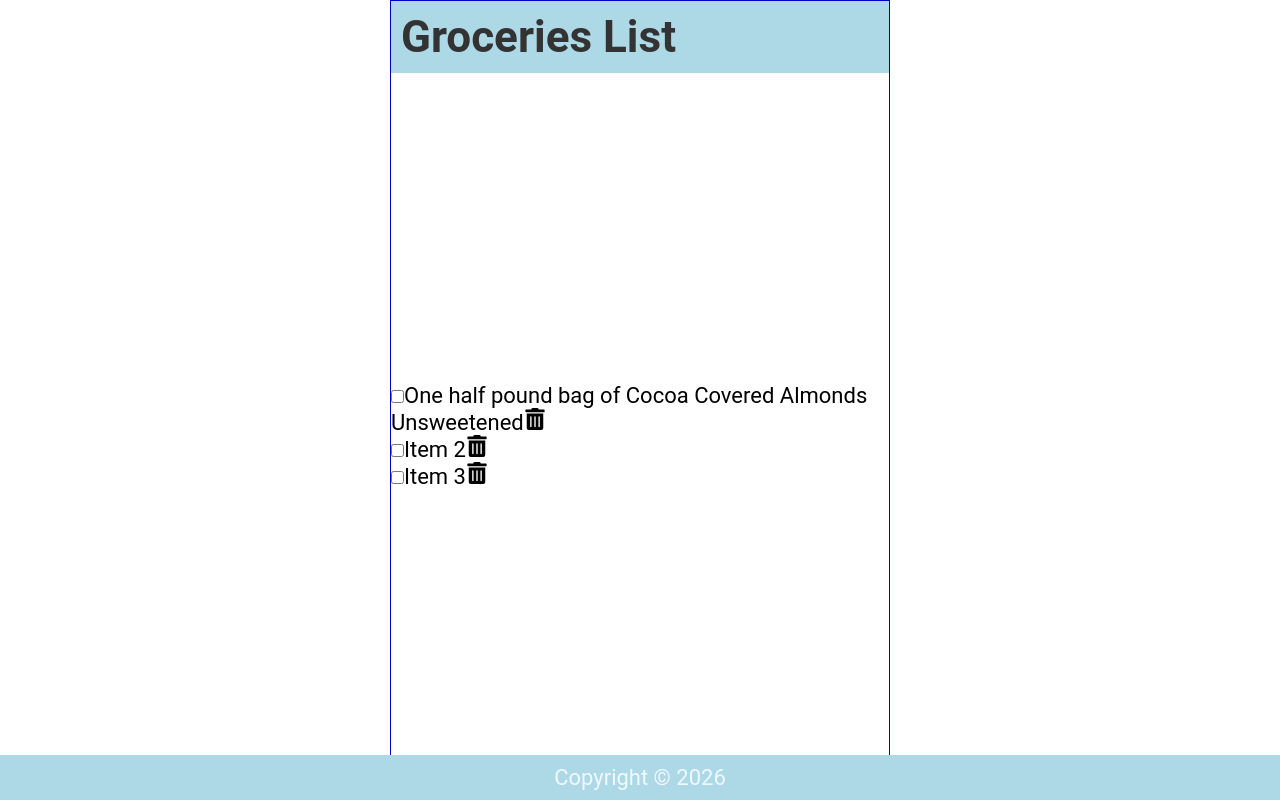
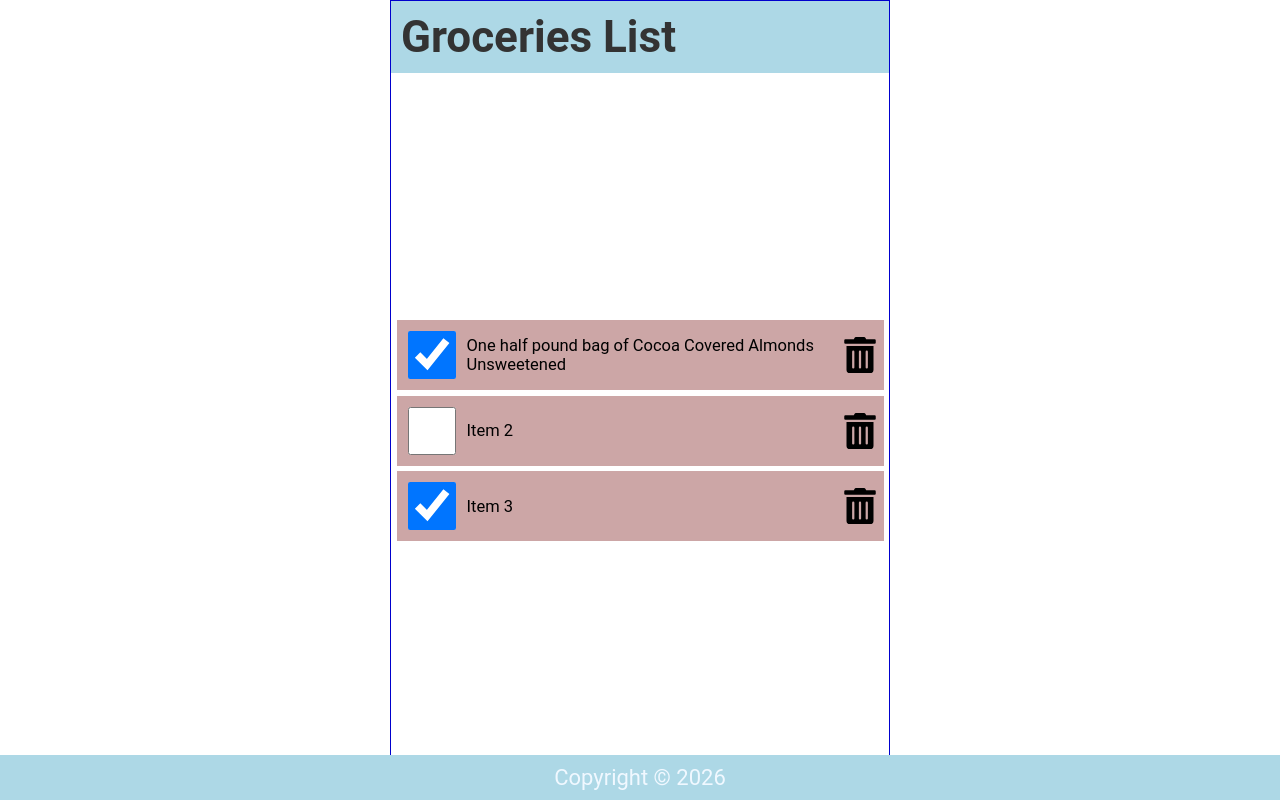
Before and after one commit to Samit16/tut01, a React (Create React App) app: page / in a window 1280 px wide. Built offline with nearby package versions, Linux system fonts and the light colour scheme; the HTML template or start-up script is replaced by a standard one.

Commit message:
changed looks

```diff
--- a/src/Content.js
+++ b/src/Content.js
@@ -5,7 +5,7 @@
     const [items, setItems] = useState([
         {
             id: 1,
-            checked:false,
+            checked:true,
             item: "One half pound bag of Cocoa Covered Almonds Unsweetened"
         },
         {
@@ -15,11 +15,16 @@
         },
         {
             id: 3,
-            checked:false,
+            checked:true,
             item: "Item 3"
         }
     ]);
 
+    const handleCheck = (id) => {
+        const listItems=items.map((item)=>item.id===id ? {...item, checked:!item.checked} : item);
+        setItems(listItems);
+        localStorage.setItem("shoppinglist", JSON.stringify(listItems));
+    }
     return (
         <main>
             <ul>
@@ -28,9 +33,12 @@
                         <li className="item" key={item.id}>
                             <input
                                 type="checkbox"
+                                onChange={() => handleCheck(item.id)}
                                 checked={ item.checked }
                             />
-                            <label>{ item.item }</label>
+                            <label onDoubleClick={() => handleCheck(item.id)}>
+                                { item.item }
+                            </label>
                             <FaTrashAlt
                                 role="button"
                                 tabIndex="0"
--- a/src/index.css
+++ b/src/index.css
@@ -57,3 +57,62 @@
   display: grid;
   place-content: center;
 }
+
+ul {
+  width: 100%;
+  list-style: none;
+  padding: 0 0.25rem 0.25rem;
+}
+
+ul li::before {
+  content: "\200B";
+}
+
+.item {
+  display: flex;
+  justify-content: flex-start;
+  align-items: center;
+  padding: 0.5rem 0 0.5rem 0.5rem;
+  margin: 0.25rem 0;
+  background-color: #cca6a6;
+}
+
+.item:first-child {
+  margin: 0;
+}
+
+.item input[type="checkbox"] {
+  text-align: center;
+  width: 2.5rem;
+  width: 48px;
+  min-width: 48px;
+  height: 2.5rem;
+  height: 48px;
+  min-height: 48px;
+  cursor: pointer;
+  margin-right: 0.5rem;
+}
+
+.item input[type="checkbox"]:focus + label {
+  text-decoration: underline;
+}
+
+.item > label {
+  font-size: 0.75rem;
+  flex-grow: 1;
+}
+
+.item svg {
+  width: 48px;
+  min-width: 48px;
+  height: 36px;
+  font-size: 1rem;
+  color: rgb(0, 0, 0);
+  cursor: pointer;
+}
+
+.item svg:focus,
+.item svg:hover {
+  color: red;
+  outline: none;
+}
```
